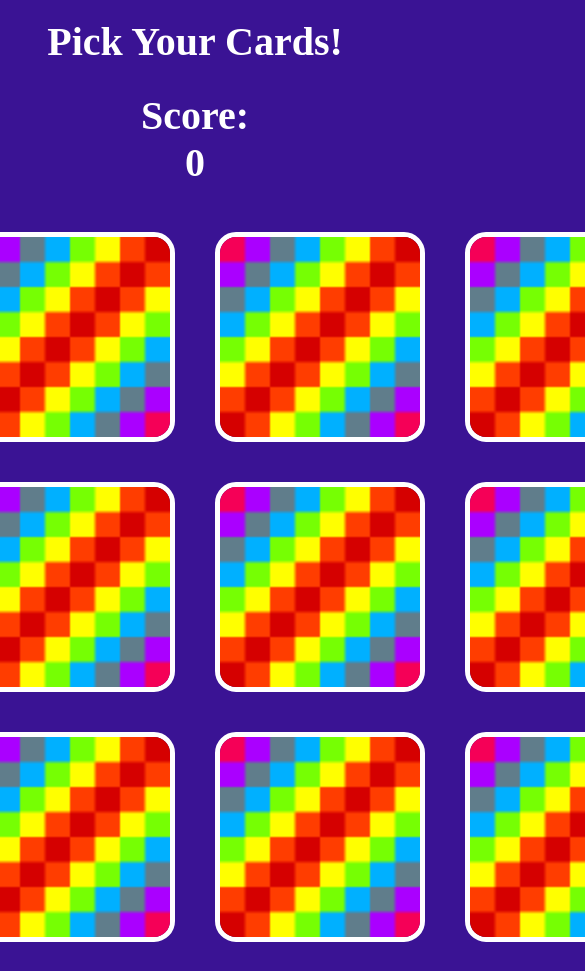
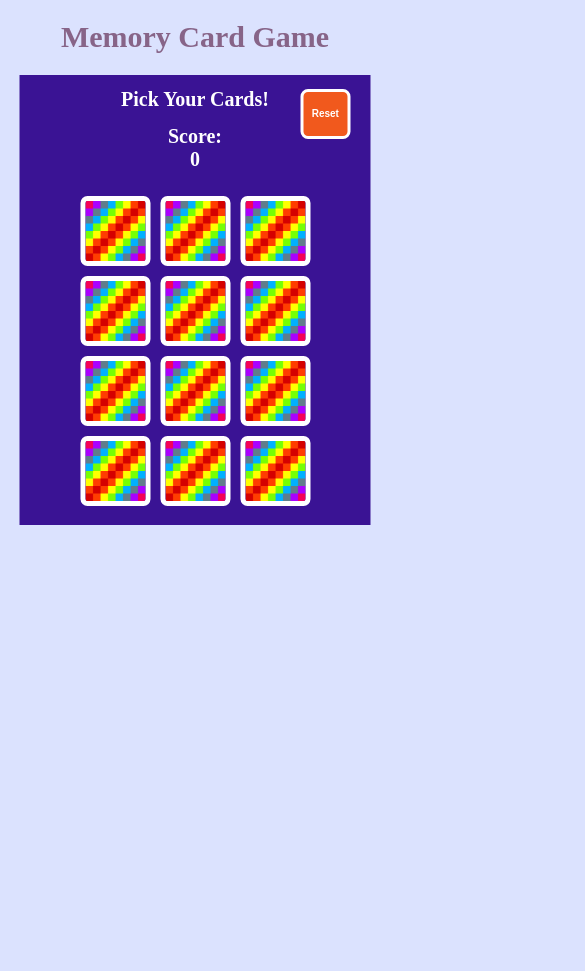
Before and after one commit to FinalJudgement/memorygame, a plain HTML site: page index.html in a window 390 px wide. Shown: the top 971 px of the page, 585 px wide, since content can reach past the window. After the commit the page ends 844 px from the top, so only its background shows below. Drawn offline with Linux system fonts and the light colour scheme.

Commit message:
available on phone

```diff
--- a/style.css
+++ b/style.css
@@ -64,3 +64,48 @@ img {
 img:hover {
   box-shadow: 0 0 15px 15px white;
 }
+
+@media (min-width: 360px) {
+  header {
+    color: #876488;
+    text-align: center;
+    font-size: 15px;
+    margin: 0;
+  }
+
+  .container {
+    position: absolute;
+    text-align: center;
+    color: white;
+    font-size: 10px;
+    background-color: #3a1394;
+    width: 90%;
+    height: 450px;
+    top: 300px;
+    left: 50%;
+    transform: translate(-50%, -50%);
+  }
+
+  button {
+    position: absolute;
+    left: 80%;
+    top: 3%;
+    height: 50px;
+    width: 50px;
+    color: white;
+    background-color: rgb(241, 89, 29);
+    border: 3px solid white;
+    font-size: 10px;
+    font-weight: bold;
+    border-radius: 15%;
+    transform: none !important;
+  }
+
+  img {
+    width: 60px;
+    height: auto;
+    margin: 5px;
+    border-radius: 10%;
+    border: 5px solid white;
+  }
+}
```
